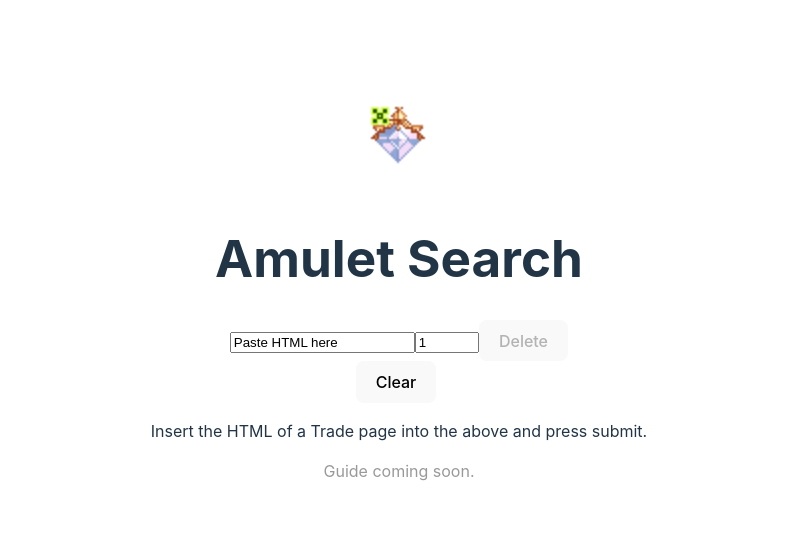
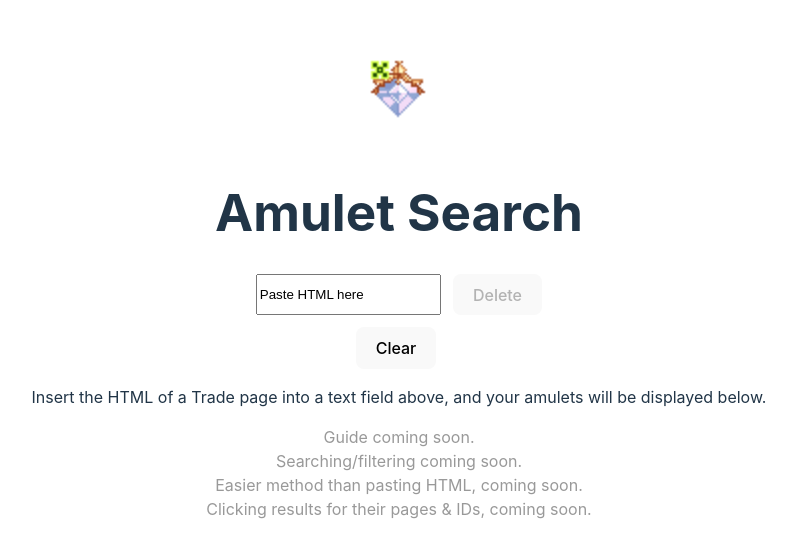
Before and after one commit to landwill/gaia-amulet-search, a React (Vite) app: page / in a window 1280 px wide. Shown: the part 110-668 px from the top of the page, without its empty margins (241-1035 px from the left). Built offline with nearby package versions, Linux system fonts and the light colour scheme.

Commit message:
extract page number from html dump

```diff
--- a/src/Home.tsx
+++ b/src/Home.tsx
@@ -2,22 +2,13 @@ import legendaryDiamondAmulet from '/amuletLegendaryDiamond.png'
 import './App.css'
 import { useReducer } from 'react'
 import { HtmlEntryPanel } from './Home/HtmlEntryPanel.tsx'
-import { DeletePage, HtmlDumpInfo, PageAction, SetPageHtml, SetPageNumber } from './interfaces.ts'
+import { DeletePage, HtmlDumpInfo, PageAction, SetPageHtml } from './interfaces.ts'
 import ResultsScreen from './ResultsScreen/ResultsScreen.tsx'
 import { extractAmuletsFromHtml, warnUserOfError } from './ResultsScreen/utils.ts'
 
-const INITIAL_HTML_DUMPS_STATE: HtmlDumpInfo[] = [{ amulets: null, pageNumber: 1, deleted: false }]
+const INITIAL_HTML_DUMPS_STATE: HtmlDumpInfo[] = [{ amulets: null, deleted: false, pageNumber: 0 }]
 
-const findFirstMissingPositive = (nums: number[]): number => {
-  const seen: boolean[] = []
-  for (const num of nums) {
-    if (num > 0 && num <= nums.length) seen[num] = true
-  }
-  for (let i = 1; i <= nums.length + 1; i++) if (!seen[i]) return i
-  return nums.length + 1
-}
-
-const isIndexedAction = (action: PageAction): action is SetPageNumber | SetPageHtml | DeletePage => {
+const isIndexedAction = (action: PageAction): action is SetPageHtml | DeletePage => {
   return 'arrayIndex' in action
 }
 
@@ -31,20 +22,18 @@ const htmlDumpReducer = (state: HtmlDumpInfo[], action: PageAction) => {
   if ('pageHtml' in action) {
     const { arrayIndex, pageHtml } = action
     try {
-      const amulets = extractAmuletsFromHtml(pageHtml, state[arrayIndex].pageNumber)
-      newState[arrayIndex] = { ...newState[arrayIndex], amulets }
+      const { amulets, pageNumber } = extractAmuletsFromHtml(pageHtml)
+      newState[arrayIndex] = { ...newState[arrayIndex], amulets, pageNumber }
     } catch (error: unknown) {
       warnUserOfError(error, 'Failed to parse the pasted HTML.')
     }
   } else {
     const { arrayIndex, ...rest } = action
     newState[arrayIndex] = { ...newState[arrayIndex], ...rest }
-    console.log(newState)
   }
 
   if (newState[newState.length - 1].amulets != null) {
-    const maxPageNumber = findFirstMissingPositive(newState.filter(d => !d.deleted).map(d => d.pageNumber))
-    newState.push({ pageNumber: maxPageNumber, amulets: null, deleted: false })
+    newState.push({ amulets: null, deleted: false, pageNumber: 0 })
   }
   return newState
 }
@@ -57,14 +46,13 @@ function Home() {
       <div>
         <img src={legendaryDiamondAmulet} className='logo' alt='Legendary diamond amulet icon' height='60px' />
       </div>
-      <div>
+      <div style={{ display: 'flex', flexDirection: 'column', alignItems: 'center', marginBottom: 24 }}>
         <h1>Amulet Search</h1>
         {
           htmlDumps.map((htmlDumpInfo: HtmlDumpInfo, index: number) =>
             htmlDumpInfo.deleted
               ? undefined
-              : <HtmlEntryPanel key={index} dispatcher={setHtmlDump} arrayIndex={index} isHtmlPopulated={htmlDumpInfo.amulets != null}
-                                initialPageNumber={htmlDumpInfo.pageNumber} />)
+              : <HtmlEntryPanel key={index} dispatcher={setHtmlDump} arrayIndex={index} pageNumber={htmlDumpInfo.pageNumber} />)
         }
         <div>
           <button style={{ marginRight: '6px' }} onClick={() => {setHtmlDump({ action: 'delete' })}}>
@@ -72,9 +60,12 @@ function Home() {
           </button>
         </div>
         <p>
-          Insert the HTML of a Trade page into the above and press submit.
+          Insert the HTML of a Trade page into a text field above, and your amulets will be displayed below.
         </p>
-        <p style={{ color: '#999', pointerEvents: 'none' }}>Guide coming soon.</p>
+        <span style={{ color: '#999', pointerEvents: 'none' }}>Guide coming soon.</span>
+        <span style={{ color: '#999', pointerEvents: 'none' }}>Searching/filtering coming soon.</span>
+        <span style={{ color: '#999', pointerEvents: 'none' }}>Easier method than pasting HTML, coming soon.</span>
+        <span style={{ color: '#999', pointerEvents: 'none' }}>Clicking results for their pages & IDs, coming soon.</span>
       </div>
       <ResultsScreen inventoryHtml={htmlDumps} />
     </>
--- a/src/Home/HtmlEntryPanel.tsx
+++ b/src/Home/HtmlEntryPanel.tsx
@@ -1,27 +1,25 @@
 import React from 'react'
 import { PageAction } from '../interfaces.ts'
 
-export const HtmlEntryPanel = ({ arrayIndex, dispatcher, isHtmlPopulated = false, initialPageNumber = 1 }: {
+export const HtmlEntryPanel = ({ arrayIndex, dispatcher, pageNumber = 0 }: {
   dispatcher: React.Dispatch<PageAction>,
   arrayIndex: number,
-  isHtmlPopulated?: boolean
-  initialPageNumber?: number
+  pageNumber: number
 }) => {
-  return <div>
-    <input value={isHtmlPopulated ? 'Page added successfully' : 'Paste HTML here'}
+  const isHtmlPopulated = pageNumber !== 0
+
+  return <div style={{ display: 'flex', marginBottom: 12 }}>
+    <input value={pageNumber !== 0 ? `Page ${pageNumber} added successfully` : 'Paste HTML here'}
            readOnly
            disabled={isHtmlPopulated}
            onPaste={e => {
              e.preventDefault()
              if (isHtmlPopulated) return
              const pasted = e.clipboardData.getData('text/plain')
-             dispatcher({ arrayIndex, pageHtml: pasted }) // todo remove page 1
+             dispatcher({ arrayIndex, pageHtml: pasted })
            }}
+           style={{ marginRight: 12 }}
     />
-    <input type='number' id='pageNumber' min={1} max={999} defaultValue={initialPageNumber}
-           onChange={e => {
-             dispatcher({ arrayIndex, pageNumber: e.target.value as unknown as number })
-           }} />
     <button disabled={!isHtmlPopulated} onClick={e => {
       e.preventDefault()
       dispatcher({ arrayIndex, deleted: true })
--- a/src/ResultsScreen/utils.ts
+++ b/src/ResultsScreen/utils.ts
@@ -1,12 +1,12 @@
+import commonCircleAmulet from '/amuletCommonCircle.png'
+import commonDiamondAmulet from '/amuletCommonDiamond.png'
+import commonSquareAmulet from '/amuletCommonSquare.png'
+import legendaryCircleAmulet from '/amuletLegendaryCircle.png'
 import legendaryDiamondAmulet from '/amuletLegendaryDiamond.png'
+import legendarySquareAmulet from '/amuletLegendarySquare.png'
+import rareCircleAmulet from '/amuletRareCircle.png'
 import rareDiamondAmulet from '/amuletRareDiamond.png'
-import commonDiamondAmulet from '/amuletCommonDiamond.png'
-import legendaryCircleAmulet from '/amuletLegendaryCircle.png'
-import rareCircleAmulet from '/amuletRareCircle.png'
-import commonCircleAmulet from '/amuletCommonCircle.png'
-import legendarySquareAmulet from '/amuletLegendarySquare.png'
 import rareSquareAmulet from '/amuletRareSquare.png'
-import commonSquareAmulet from '/amuletCommonSquare.png'
 import { Amulet, Rarity, Shape, Stat } from '../interfaces.ts'
 
 const parser = new DOMParser()
@@ -37,7 +37,6 @@ export function extractAmuletDetails(amuletImageElement: HTMLImageElement, page:
 
   const amuletSpecs = amuletImageElement.alt.match(/^\[Kindred] (Rare|Legendary)? ?(Diamond|Circle|Square) Amulet\n/)
   if (!amuletSpecs) {
-    console.log(amuletImageElement)
     throw new Error('Amulet rarity/shape not matched. See logs for more info.')
   } // todo show soulbound
   if (amuletSpecs.length < 3) throw new Error('Failed to find rarity/shape')
@@ -73,11 +72,27 @@ const extractAmuletsFromTab = (tab: Element, pageNumber: number): Amulet[] => {
   return amulets
 }
 
-export const extractAmuletsFromHtml = (html: string, pageNumber: number): Amulet[] => {
+function getPageNumber(parsedHtml: Document) {
+  const kindredPageUlElement = parsedHtml.getElementById('kindred_pg')
+  if (!kindredPageUlElement) throw new Error('Failed to identify the page number.')
+  for (const pageLi of kindredPageUlElement.children) {
+    if (!(pageLi instanceof HTMLLIElement)) continue
+    const aTags = pageLi.getElementsByTagName('a')
+    if (aTags.length === 1 && aTags[0].className === 'selected') {
+      const pageNumberString = aTags[0].innerText
+      return Number(pageNumberString)
+    }
+  }
+  throw new Error('Page number not found')
+}
+
+export const extractAmuletsFromHtml = (html: string): { amulets: Amulet[], pageNumber: number } => {
   if (html === '') throw new Error()
   const parsedHtml = parser.parseFromString(html, 'text/html')
   const mainInventories = parsedHtml.getElementsByClassName('main-inventory')
   if (mainInventories.length === 0) throw new Error('Failed to identify the inventory.')
+
+  const pageNumber = getPageNumber(parsedHtml)
 
   const amulets = []
   for (const inventory of mainInventories) {
@@ -89,7 +104,7 @@ export const extractAmuletsFromHtml = (html: string, pageNumber: number): Amulet
       }
     }
   }
-  return amulets
+  return { amulets, pageNumber }
 }
 
 export const amuletImageMap: Record<Shape, Record<Rarity, string>> = {
--- a/src/interfaces.ts
+++ b/src/interfaces.ts
@@ -41,10 +41,6 @@ interface HtmlDumpActionBase {
   arrayIndex: number
 }
 
-export interface SetPageNumber extends HtmlDumpActionBase {
-  pageNumber: number
-}
-
 export interface SetPageHtml extends HtmlDumpActionBase {
   pageHtml: string
 }
@@ -57,4 +53,4 @@ interface DeleteDumps {
   action: 'delete'
 }
 
-export type PageAction = SetPageNumber | SetPageHtml | DeletePage | DeleteDumps
+export type PageAction = SetPageHtml | DeletePage | DeleteDumps
```
